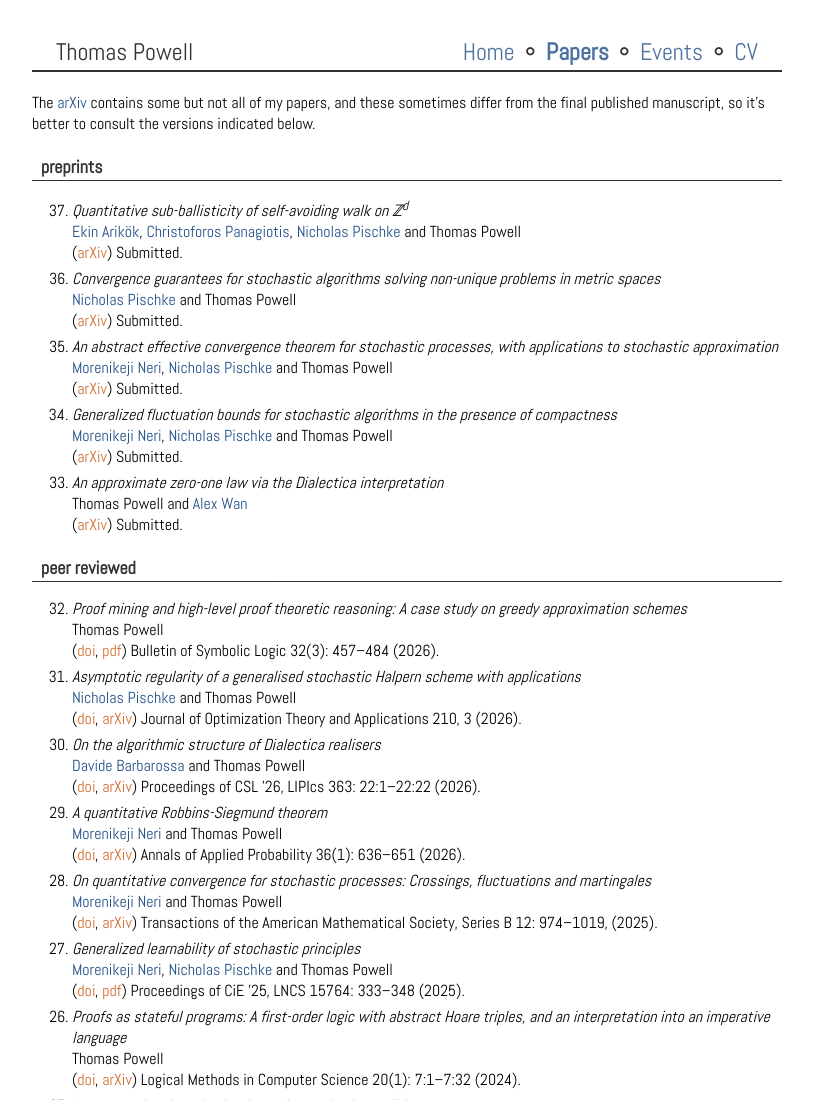
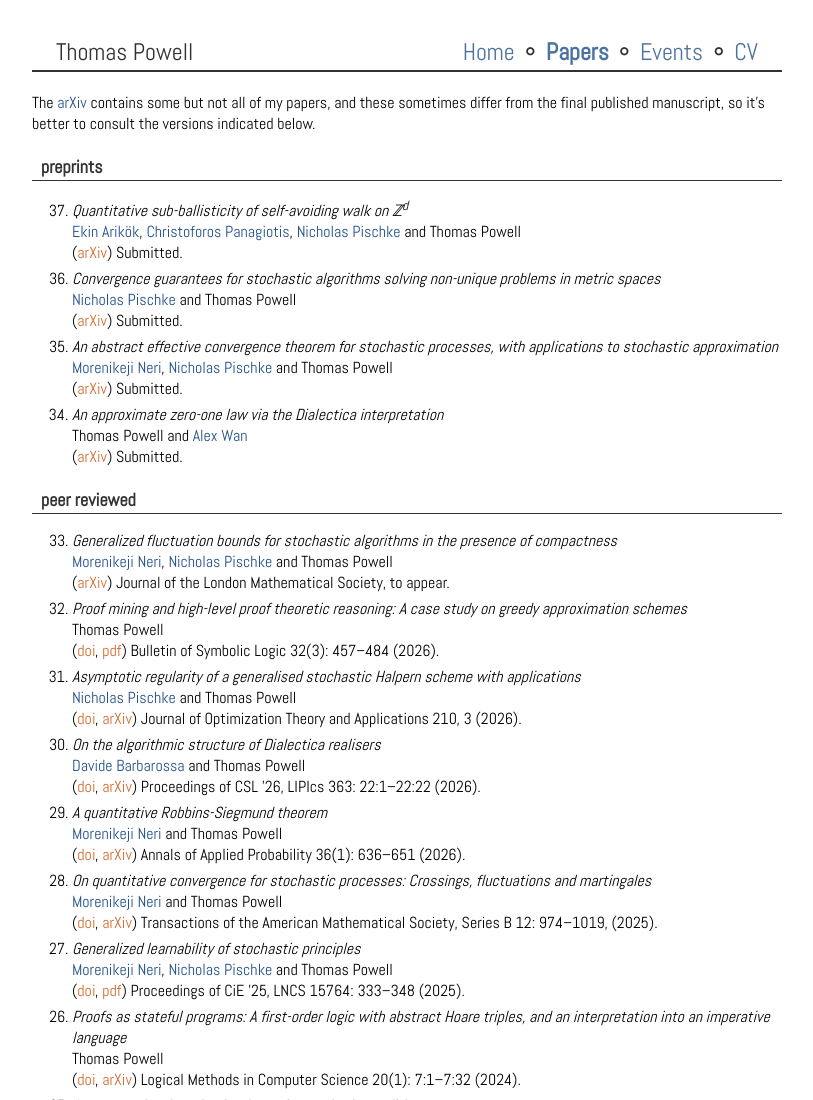
Before and after one commit to t-powell/t-powell.github.io, a plain HTML site: page publications.html in a window 1280 px wide. Shown: the top 1100 px of the page, without its empty margins (233-1046 px from the left). Drawn offline with Linux system fonts and the light colour scheme.

Commit message:
Add files via upload

```diff
--- a/publications.html
+++ b/publications.html
@@ -55,12 +55,6 @@ preprints
   </li>
 
   <li>
-  <i>Generalized fluctuation bounds for stochastic algorithms in the presence of compactness</i><br>
-  <a href="https://kejineri.github.io/">Morenikeji Neri</a>, <a href="https://nicholaspischke.github.io/">Nicholas Pischke</a> and Thomas Powell<br>
-  (<a class=doi href="https://arxiv.org/abs/2602.22741">arXiv</a>) Submitted.
-  </li>
-
-  <li>
   <i>An approximate zero-one law via the Dialectica interpretation</i><br>
   Thomas Powell and <a href="https://researchportal.bath.ac.uk/en/persons/alex-wan">Alex Wan</a><br>
   (<a class=doi href="https://arxiv.org/abs/2508.20849v1">arXiv</a>) Submitted.
@@ -74,6 +68,12 @@ peer reviewed
 
 
   <ol reversed class="lists">
+
+  <li>
+  <i>Generalized fluctuation bounds for stochastic algorithms in the presence of compactness</i><br>
+  <a href="https://kejineri.github.io/">Morenikeji Neri</a>, <a href="https://nicholaspischke.github.io/">Nicholas Pischke</a> and Thomas Powell<br>
+  (<a class=doi href="https://arxiv.org/abs/2602.22741">arXiv</a>) Journal of the London Mathematical Society, to appear.
+  </li>
 
   <li>
   <i>Proof mining and high-level proof theoretic reasoning: A case study on greedy approximation schemes</i><br>
```
